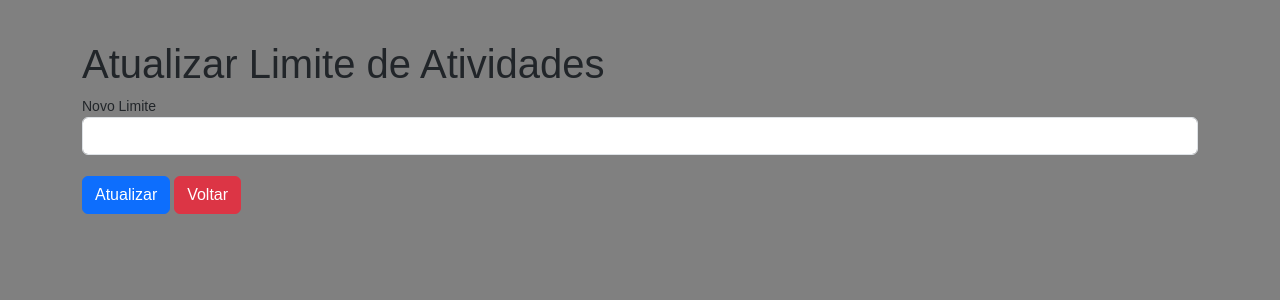
After one commit to iduuh4/agenda_eletronica, a PHP site: page /limite_atividades.php in a window 1280 px wide. The commit adds this page. Shown: the top 300 px of the page. Run offline with PHP 8.4, Linux system fonts and the light colour scheme; the visitor is signed in with stand-in values (Sample User, id 1).

Commit message:
Adicionado a função para impor limite na criacao de atividades por usuario

```diff
--- a/cadastro.php
+++ b/cadastro.php
@@ -24,11 +24,12 @@ if ($_SERVER['REQUEST_METHOD'] === 'POST') {
     <meta name="viewport" content="width=device-width, initial-scale=1.0">
     <title>Página de Cadastro</title>
     <link rel="stylesheet" href="bootstrap.min.css">
+    <link rel="stylesheet" href="fullCalendar.css">
 </head>
 
 <body>
     <div class="container">
-        <h1>Área de Cadastro</h1>
+        <h1 class="d-flex justify-content-center">Área de Cadastro</h1>
         <br>
         <form method="post" action="cadastro.php">
             <div class="mb-3">
--- /dev/null
+++ b/limite_atividades.php
@@ -0,0 +1,50 @@
+<?php
+session_start();
+require_once 'conexao.php';
+
+if (!isset($_SESSION['usuario_id'])) {
+    header("Location: index.php");
+    exit();
+}
+
+if ($_SERVER['REQUEST_METHOD'] === 'POST') {
+    $novo_limite = $_POST['novo_limite'];
+    $usuario_id = $_SESSION['usuario_id'];
+
+    $sql_atualizar_limite = "UPDATE usuarios SET limite_atividades = ? WHERE id = ?";
+    $stmt_atualizar_limite = $conexao->prepare($sql_atualizar_limite);
+    $stmt_atualizar_limite->bind_param("ii", $novo_limite, $usuario_id);
+    $stmt_atualizar_limite->execute();
+    $limite_atividades = $novo_limite;
+
+    echo "Limite de atividades atualizado para " . $novo_limite . ".";
+}
+?>
+
+<!DOCTYPE html>
+<html lang="pt-br">
+
+<head>
+    <meta charset="UTF-8">
+    <meta name="viewport" content="width=device-width, initial-scale=1.0">
+    <title>Atualizar Limite de Atividades</title>
+    <link rel="stylesheet" href="bootstrap.min.css">
+    <link rel="stylesheet" href="fullCalendar.css">
+</head>
+
+<body>
+    <div class="container">
+        <h1>Atualizar Limite de Atividades</h1>
+        <form method="POST">
+            <div class="form-group">
+                <label for="novo_limite">Novo Limite</label>
+                <input type="number" class="form-control" id="novo_limite" name="novo_limite" required>
+            </div>
+            <br>
+            <button type="submit" class="btn btn-primary">Atualizar</button>
+            <a href="fullCalendar.php"><button type="button" class="btn btn-danger">Voltar</button></a>
+        </form>
+    </div>
+</body>
+
+</html>
```
Also changed, not shown: criar.php (+15 -13 lines), fullCalendar.php (+26 -1 lines), index.php (+6 -3 lines).
